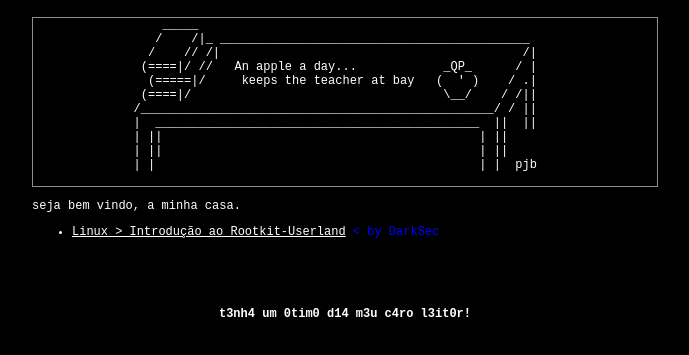
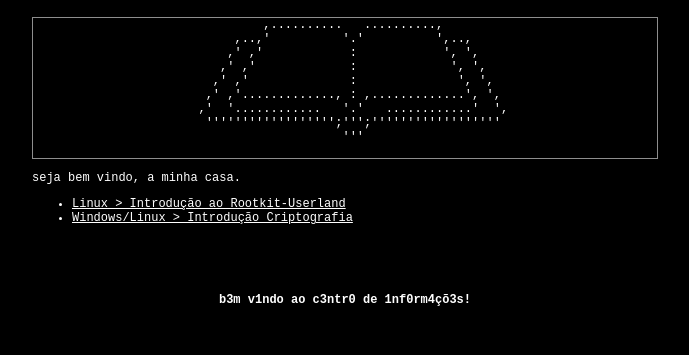
Before and after one commit to NullByte-7w7/NullByte, a plain HTML site: page papers/papers.html in a window 1280 px wide. Shown: the part 159-514 px from the top of the page, without its empty margins (295-984 px from the left). Drawn offline with Linux system fonts and the light colour scheme.

Commit message:
Update papers.html

```diff
--- a/papers/papers.html
+++ b/papers/papers.html
@@ -1,3 +1,4 @@
+
 <!DOCTYPE html>
 <html lang="en">
 <head>
@@ -5,7 +6,7 @@
     <meta name="viewport" content="width=device-width, initial-scale=1.0">
     <link rel="stylesheet" href="../style/papers.css">
     <link rel="shortcut icon" href="/D4rks3c/ico/cat.ico" type="image/x-icon">
-    <title>0wnbuff3r</title>
+    <title>D4rks3c</title>
 </head>
 <body>
     <!-- global -->
@@ -24,17 +25,15 @@
         <div class="main">
             <h1 style="color: red;">Papers</h1>
             <pre>
-                 _____
-                /    /|_ ___________________________________________
-               /    // /|                                          /|
-              (====|/ //   An apple a day...            _QP_      / |
-               (=====|/     keeps the teacher at bay   (  ' )    / .|
-              (====|/                                   \__/    / /||
-             /_________________________________________________/ / ||
-             |  _____________________________________________  ||  ||
-             | ||                                            | ||
-             | ||                                            | ||
-             | |                                             | |  pjb
+                               ,..........   ..........,
+                           ,..,'          '.'          ',..,
+                          ,' ,'            :            ', ',
+                         ,' ,'             :             ', ',
+                        ,' ,'              :              ', ',
+                       ,' ,'............., : ,.............', ',
+                      ,'  '............   '.'   ............'  ',
+                       '''''''''''''''''';''';''''''''''''''''''
+                                          '''
             </pre>
             <div class="home-text">
                 <p>
@@ -43,8 +42,8 @@
             </div>
             <div class="papers-list">
                 <ul>
-                    <li><a href="../papers/darksec/rootkituserland.html">Linux > Introdução ao Rootkit-Userland</a><span class="byDark"> < by DarkSec</span></li>
-
+                    <li><a href="../papers/darksec/rootkituserland.html">Linux > Introdução ao Rootkit-Userland</a>
+                        <li><a href="../papers/darksec/rootkituserland.html">Windows/Linux > Introdução Criptografia</a>
                 </ul>
             </div>
         </div>
@@ -52,7 +51,7 @@
         <!-- foot of site -->
         <div>
             <footer>
-                <h4>t3nh4 um 0tim0 d14 m3u c4ro l3it0r!</h4>
+                <h4>b3m v1ndo ao c3ntr0 de 1nf0rm4çõ3s!</h4>
             </footer>
         </div>
     </div>
```
